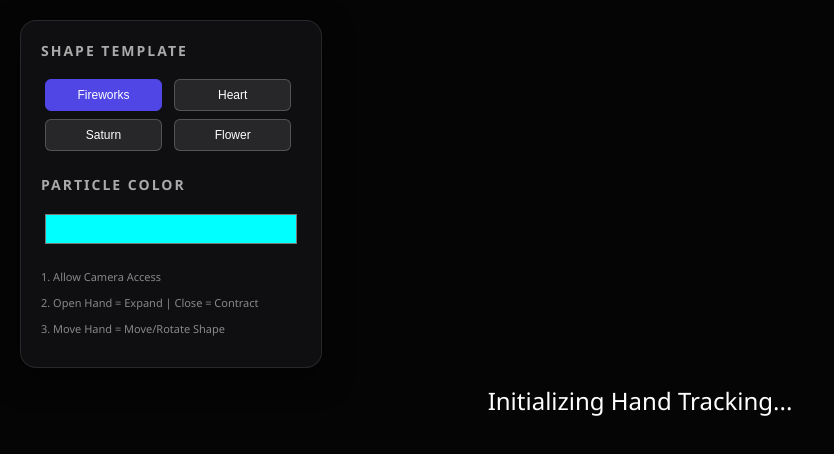
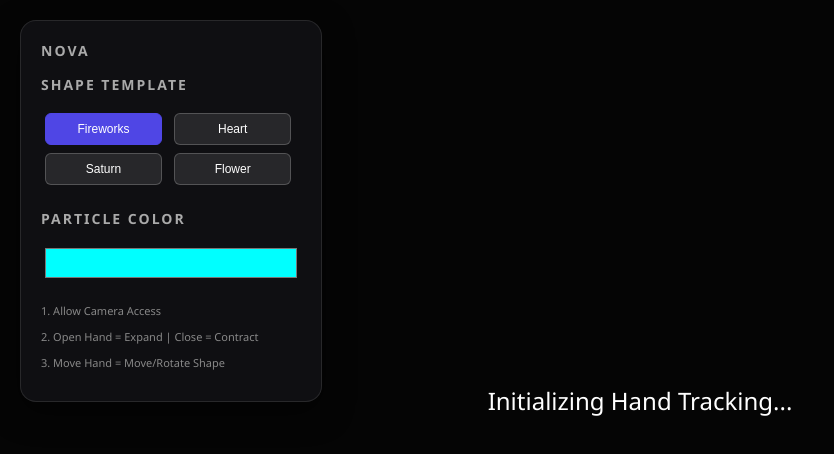
Before and after one commit to kaus-04/web-based_gesture_control, a plain HTML site: page index.html in a window 1280 px wide. Shown: the whole page, without its empty margins (0-834 px from the left). Drawn offline with nearby package versions, Linux system fonts and the light colour scheme; a script that the page names is missing.

Commit message:
minor bug fixes

```diff
--- a/index.html
+++ b/index.html
@@ -3,7 +3,7 @@
 <head>
     <meta charset="UTF-8">
     <meta name="viewport" content="width=device-width, initial-scale=1.0">
-    <title>Gesture Particle System</title>
+    <title>Nova | Interactive 3D Particles</title>
     <style>
         body { margin: 0; overflow: hidden; background: #050505; font-family: 'Segoe UI', sans-serif; }
 
@@ -43,6 +43,7 @@
 </head>
 <body>
     <div id="ui-container">
+        <h2>Nova</h2>
         <h2>Shape Template</h2>
         <div class="control-group">
             <button class="tmpl-btn active" data-shape="fireworks">Fireworks</button>
```
